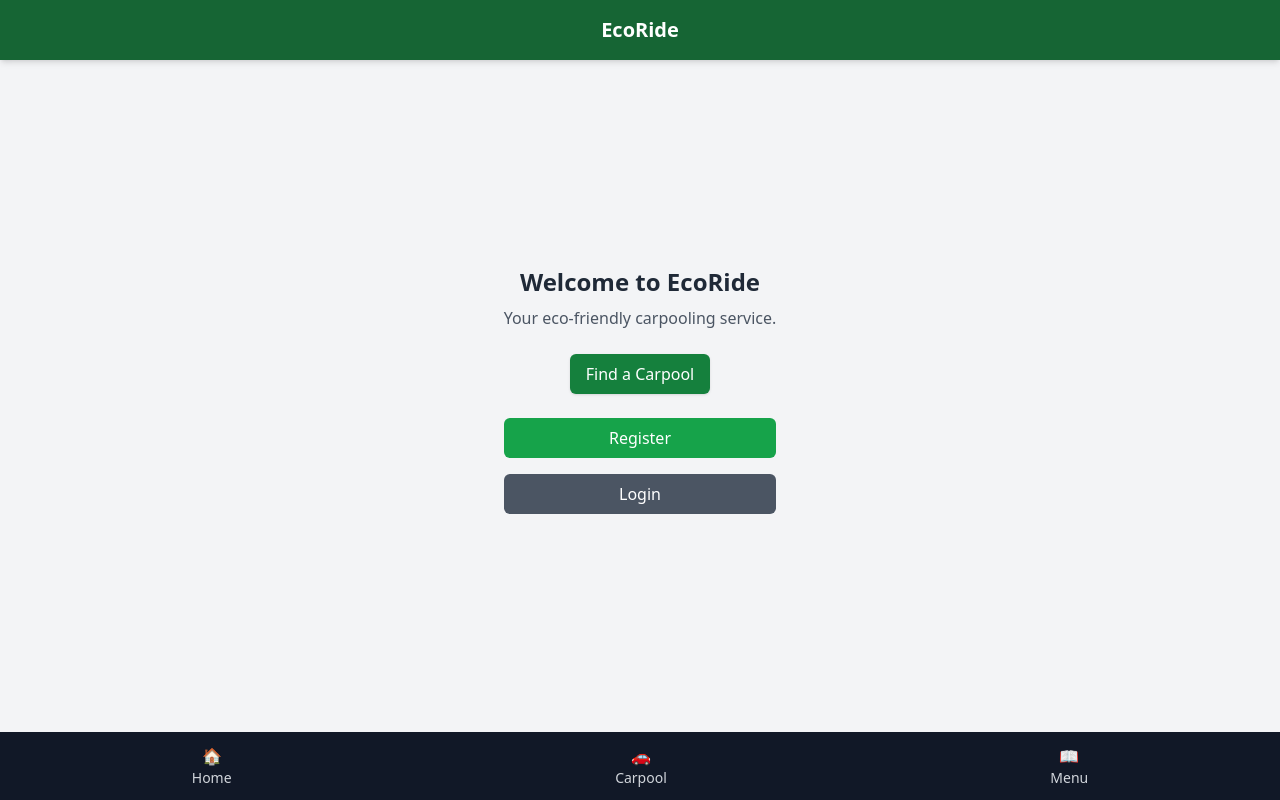
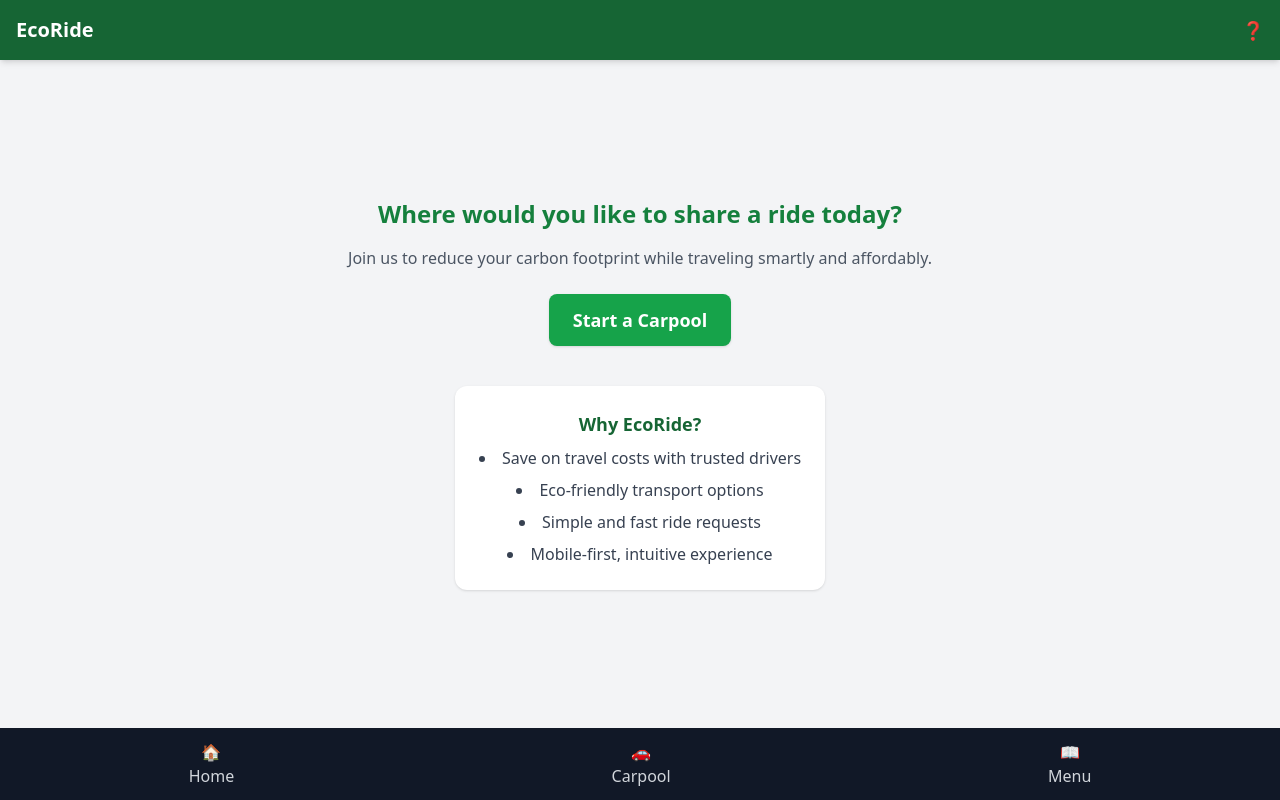
Before and after one commit to theWQLker/Ecoridepool-Ride-testing, a PHP site: template app/templates/home.twig in a window 1280 px wide. Run offline with PHP 8.4, Linux system fonts and the light colour scheme; the template is opened without the code that fills it, so the values that code supplies are empty; some libraries are stand-ins or nearby versions.

Commit message:
Implement eco-themed home layout with fixed bottom nav bar

```diff
--- a/app/templates/home.twig
+++ b/app/templates/home.twig
@@ -1,16 +1,33 @@
 {% extends "layout.twig" %}
 
+{% block title %}Welcome to EcoRide{% endblock %}
+
 {% block content %}
-<div class="text-center">
-    <h2 class="text-2xl font-semibold text-gray-800">Welcome to EcoRide</h2>
-    <p class="text-gray-600 mt-2">Your eco-friendly carpooling service.</p>
+<section class="text-center mt-6 px-4">
+    <h2 class="text-2xl font-bold text-green-700 mb-4">
+        Where would you like to share a ride today?
+    </h2>
 
-    <a href="/request-ride" class="mt-6 inline-block bg-green-700 text-white py-2 px-4 rounded-md shadow hover:bg-green-600">
-        Find a Carpool
+    {% if user %}
+    <p class="text-gray-700 mb-6 text-md">Welcome back, <strong>{{ user.name }}</strong>! Ready for your next eco-ride?</p>
+    {% else %}
+    <p class="text-gray-600 mb-6">Join us to reduce your carbon footprint while traveling smartly and affordably.</p>
+    {% endif %}
+
+    <a href="/request-ride" class="inline-block bg-green-600 text-white text-lg font-semibold px-6 py-3 rounded-lg shadow hover:bg-green-700 transition">
+        Start a Carpool
     </a>
-    <div class="mt-6 space-y-4">
-        <a href="/register" class="block bg-green-600 text-white py-2 rounded-md hover:bg-green-700">Register</a>
-        <a href="/login" class="block bg-gray-600 text-white py-2 rounded-md hover:bg-gray-700">Login</a>
+</section>
+
+<section class="mt-10 px-6 max-w-xl mx-auto">
+    <div class="bg-white rounded-xl shadow p-6">
+        <h3 class="text-lg font-semibold text-green-800 mb-2">Why EcoRide?</h3>
+        <ul class="text-gray-700 list-disc list-inside space-y-2">
+            <li>Save on travel costs with trusted drivers</li>
+            <li>Eco-friendly transport options</li>
+            <li>Simple and fast ride requests</li>
+            <li>Mobile-first, intuitive experience</li>
+        </ul>
     </div>
-</div>
+</section>
 {% endblock %}
--- a/app/templates/layout.twig
+++ b/app/templates/layout.twig
@@ -9,33 +9,58 @@
 <body class="bg-gray-100 flex flex-col min-h-screen">
 
 <!-- Compact Header -->
-    <header class="bg-green-800 text-white text-center py-4 shadow-md">
-        <h1 class="text-xl font-semibold">EcoRide</h1>
+<header class="bg-green-800 text-white py-4 shadow-md flex items-center justify-between px-4">
+    <a href="/" class="text-xl font-semibold hover:underline">EcoRide</a>
+    <button id="infoToggle" class="text-white text-lg" title="Info">❓</button>
 </header>
 
+<!-- Info Dropdown (Legal, Contact) -->
+<div id="infoPanel" class="hidden bg-white text-gray-800 shadow p-4 text-sm mx-4 mt-2 rounded-md">
+    <p><strong>Mentions légales:</strong> EcoRide respecte la vie privée et la réglementation RGPD.</p>
+    <p><strong>Contact:</strong> contact@ecoride.com</p>
+</div>
+
 <!-- Main Content Area -->
-    <main class="flex-grow flex flex-col items-center justify-center px-4 mb-20">
+<main class="flex-grow flex flex-col items-center justify-center px-4 mb-24 text-center">
+
     {% block content %}{% endblock %}
 </main>
 
-    <!-- Bottom Navigation (Consistent & Clickable) -->
-    <nav class="fixed bottom-0 w-full bg-gray-900 text-white flex justify-around py-3">
+<!-- Bottom Navigation -->
+<nav class="fixed bottom-0 w-full bg-gray-900 text-white flex justify-around py-3 text-sm sm:text-base">
     <a href="/" class="inline-flex flex-col items-center text-gray-300 hover:text-white">
-            🏠 <span class="text-sm">Home</span>
+        🏠 <span>Home</span>
     </a>
     <a href="/carpool" class="inline-flex flex-col items-center text-gray-300 hover:text-white">
-            🚗 <span class="text-sm">Carpool</span>
+        🚗 <span>Carpool</span>
     </a>
     <a href="/menu" class="inline-flex flex-col items-center text-gray-300 hover:text-white">
-            📖 <span class="text-sm">Menu</span>
+        📖 <span>Menu</span>
     </a>
 </nav>
 
 {% if user %}
+    <div class="flex justify-center mt-4">
         <button onclick="logout()" class="bg-red-600 text-white px-4 py-2 rounded">Logout</button>
+    </div>
 {% endif %}
 
 <script>
+    // Dropdown toggle and click-outside detection
+    const infoToggle = document.getElementById('infoToggle');
+    const infoPanel = document.getElementById('infoPanel');
+
+    infoToggle.addEventListener('click', function (e) {
+        e.stopPropagation();
+        infoPanel.classList.toggle('hidden');
+    });
+
+    document.addEventListener('click', function (e) {
+        if (!infoPanel.classList.contains('hidden') && !infoPanel.contains(e.target)) {
+            infoPanel.classList.add('hidden');
+        }
+    });
+
     function logout() {
         fetch('/logout', { method: 'POST', credentials: 'same-origin' })
             .then(response => response.json())
@@ -43,10 +68,9 @@
                 alert(data.message);
                 window.location.href = "/login";
             })
-            .catch(error => alert("❌ Logout Failed"));
+            .catch(error => alert("Logout Failed"));
     }
 </script>
 
-
 </body>
 </html>
```
Lines whose indentation alone changed are shown as unchanged.
